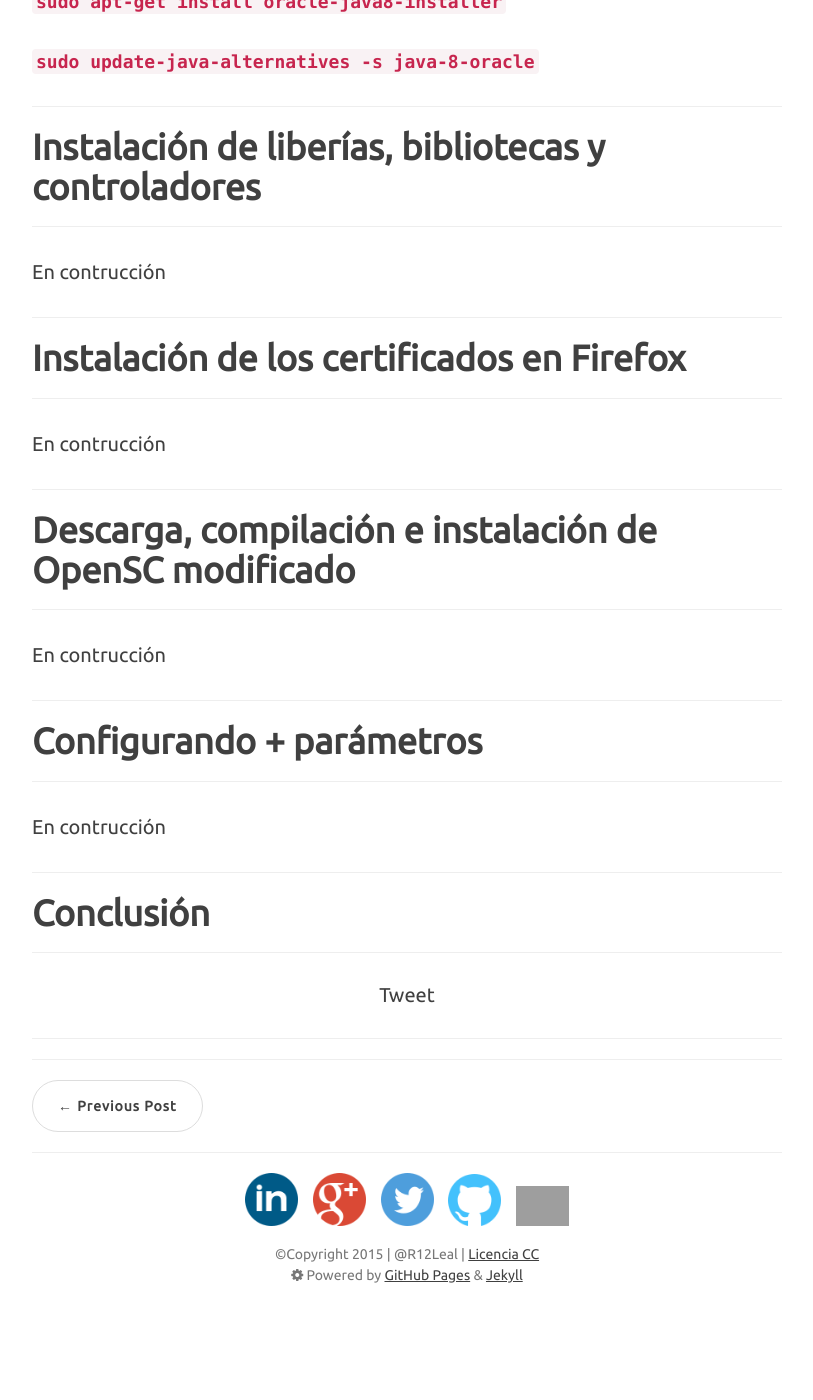
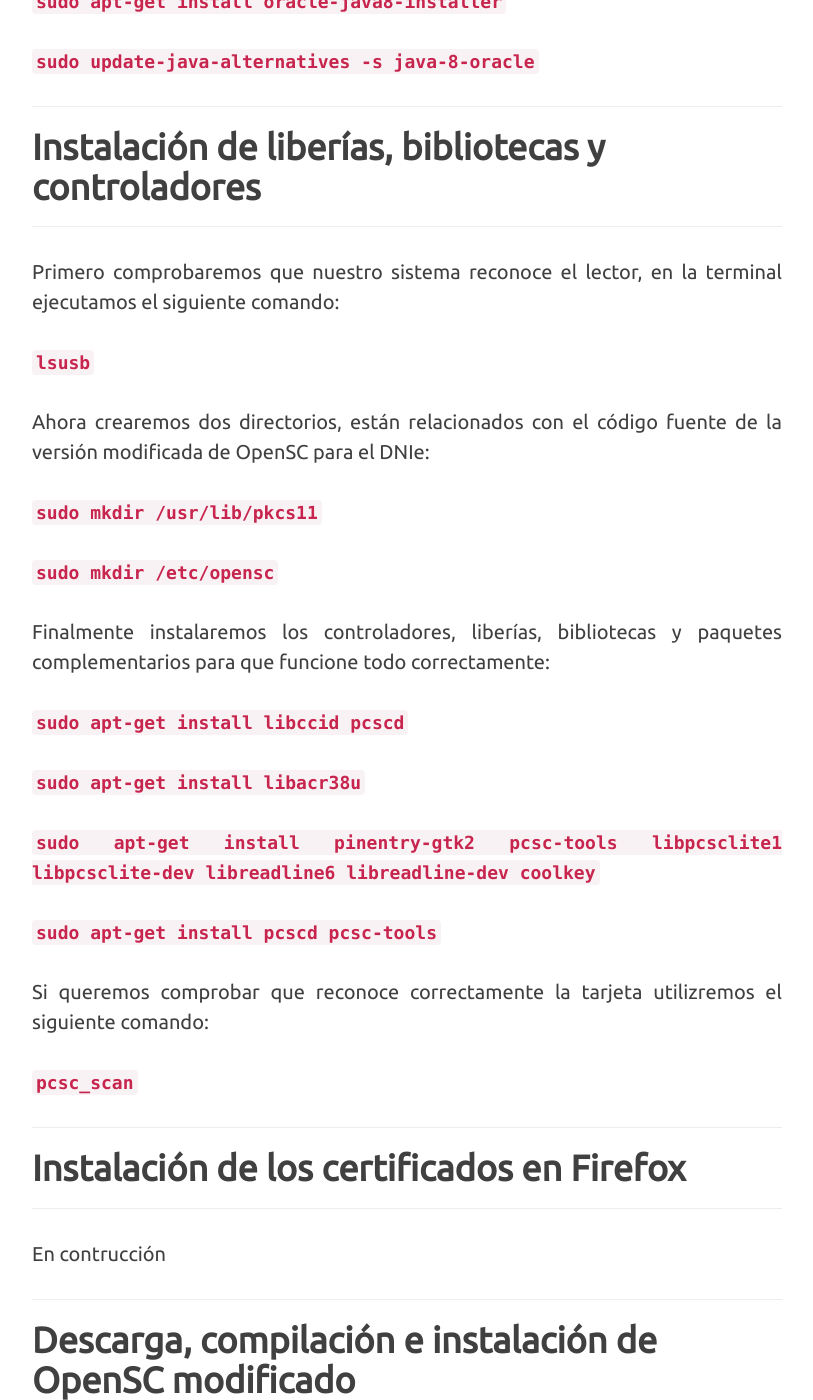
Before and after one commit to R12Leal/R12Leal.github.io, a Jekyll site: the page built from _posts/2015-10-15-dnie-ubuntu.markdown, in a window 1280 px wide and 1400 px high, scrolled down 2475 px. Shown: the whole window, without its empty margins (233-1046 px from the left). Built offline with Jekyll 4.4.1, drawn with Linux system fonts in a browser that asks for light colours; nearby versions of some CDN libraries; comment, search, counter and statistics services are not loaded; before the commit the page ends 3826 px from its top, so only the background shows below that.

Commit message:
Update 09/11/2015

```diff
--- a/_posts/2015-10-15-dnie-ubuntu.markdown
+++ b/_posts/2015-10-15-dnie-ubuntu.markdown
@@ -31,7 +31,18 @@ header-img: 	"img/post/post_dnie/dnie-linux.jpg"
 <hr />
 <h2 class="section-heading">Instalación de liberías, bibliotecas y controladores</h2>
 <hr />
-<p>En contrucción</p>
+<p>Primero comprobaremos que nuestro sistema reconoce el lector, en la terminal ejecutamos el siguiente comando:</p>
+<p><strong><code>lsusb</code></strong></p>
+<p>Ahora crearemos dos directorios, están relacionados con el código fuente de la versión modificada de OpenSC para el DNIe:</p>
+<p><strong><code>sudo mkdir /usr/lib/pkcs11</code></strong></p>
+<p><strong><code>sudo mkdir /etc/opensc</code></strong></p>
+<p>Finalmente instalaremos los controladores, liberías, bibliotecas y paquetes complementarios para que funcione todo correctamente:</p>
+<p><strong><code>sudo apt-get install libccid pcscd</code></strong></p>
+<p><strong><code>sudo apt-get install libacr38u</code></strong></p>
+<p><strong><code>sudo apt-get install pinentry-gtk2 pcsc-tools libpcsclite1 libpcsclite-dev libreadline6 libreadline-dev coolkey</code></strong></p>
+<p><strong><code>sudo apt-get install pcscd pcsc-tools</code></strong></p>
+<p>Si queremos comprobar que reconoce correctamente la tarjeta utilizremos el siguiente comando:</p>
+<p><strong><code>pcsc_scan</code></strong></p>
 <hr />
 <h2 class="section-heading">Instalación de los certificados en Firefox</h2>
 <hr />
```
